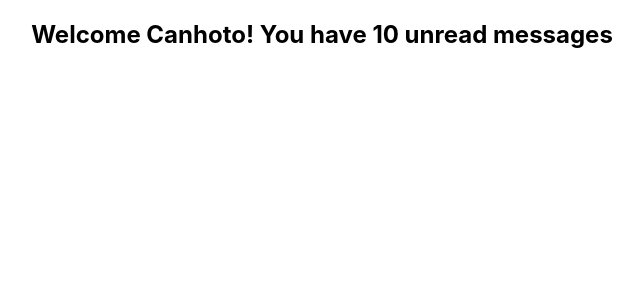
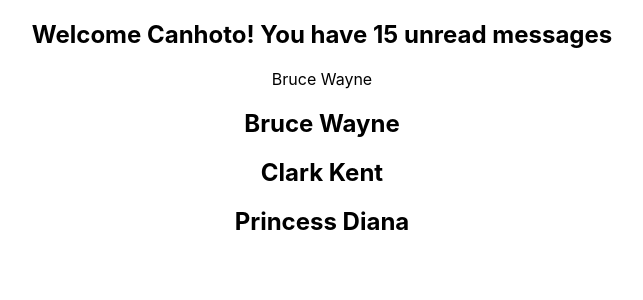
Before and after one commit to jlocanhoto/react-typescript-tutorial, a React (Vite) app: page / in a window 1280 px wide. Shown: the top 300 px of the page, without its empty margins (318-961 px from the left). Built offline with nearby package versions, Linux system fonts and the light colour scheme.

Commit message:
Class 4 - Basic Props

```diff
--- a/src/App.tsx
+++ b/src/App.tsx
@@ -1,11 +1,35 @@
 import { Greet } from './components/Greet';
 
 import './App.css'
+import { Person } from './components/Person';
+import { PersonList } from './components/PersonList';
 
 function App() {
+  const personName = {
+    first: 'Bruce',
+    last: 'Wayne'
+  }
+
+  const nameList = [
+    {
+      first: 'Bruce',
+      last: 'Wayne',
+    },
+    {
+      first: 'Clark',
+      last: 'Kent',
+    },
+    {
+      first: 'Princess',
+      last: 'Diana',
+    },
+  ]
+
   return (
     <div className="App">
-      <Greet name="Canhoto" />
+      <Greet name="Canhoto" messageCount={15} isLoggedIn={true} />
+      <Person name={personName} />
+      <PersonList names={nameList} />
     </div>
   )
 }
--- a/src/components/Greet.tsx
+++ b/src/components/Greet.tsx
@@ -1,11 +1,19 @@
 type GreetProps = {
   name: string
-}
+  messageCount: number
+  isLoggedIn: boolean
+};
 
 export const Greet = (props: GreetProps) => {
   return (
     <div>
-      <h2>Welcome {props.name}! You have 10 unread messages</h2>
+      <h2>
+        {
+          props.isLoggedIn
+            ? `Welcome ${props.name}! You have ${props.messageCount} unread messages`
+            : 'Welcome Guest'
+        }
+      </h2>
     </div>
   );
 }
--- /dev/null
+++ b/src/components/Person.tsx
@@ -0,0 +1,10 @@
+type PersonProps = {
+  name: {
+    first: string
+    last: string
+  }
+};
+
+export const Person = (props: PersonProps) => {
+  return <div>{props.name.first} {props.name.last}</div>
+}
--- /dev/null
+++ b/src/components/PersonList.tsx
@@ -0,0 +1,22 @@
+type PersonListProps = {
+  names: {
+    first: string
+    last: string
+  }[]
+}
+
+export const PersonList = (props: PersonListProps) => {
+  return (
+    <div>
+      {
+        props.names.map(name => {
+          return (
+            <h2 key={name.first}>
+              {name.first} {name.last}
+            </h2>
+          )
+        })
+      }
+    </div>
+  )
+}
```
